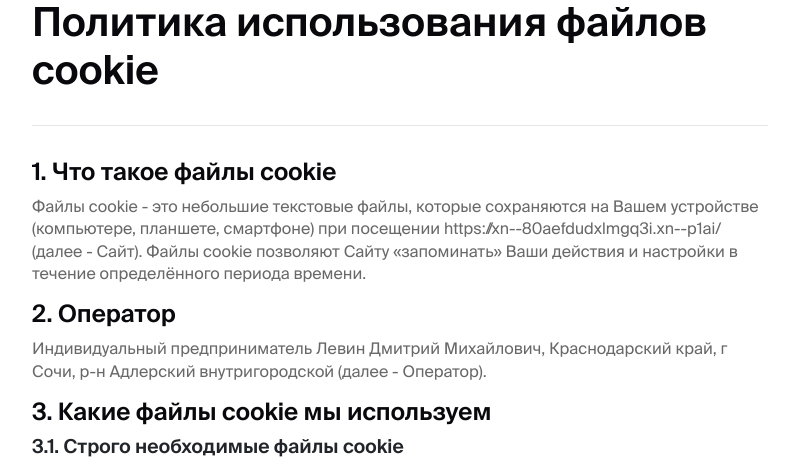
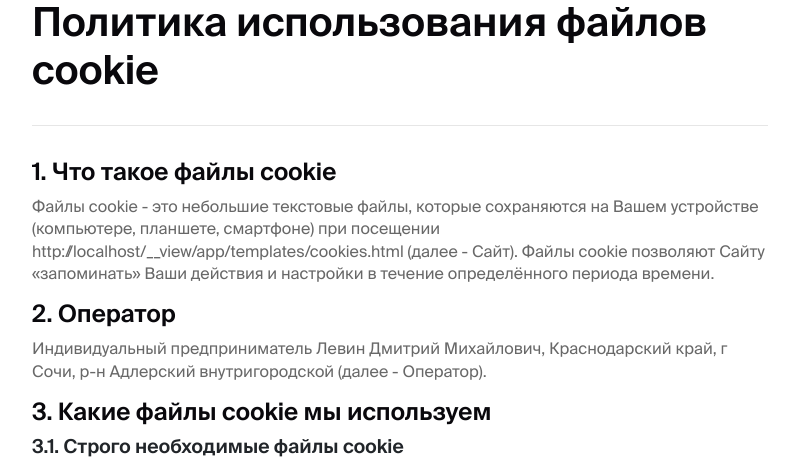
Before and after one commit to Uk-Kirya/losit_landing, a Python web app: template app/templates/cookies.html in a window 1280 px wide. Shown: the part 184-651 px from the top of the page, without its empty margins (50-846 px from the left). Run offline with Jinja, Linux system fonts and the light colour scheme; the template is opened without the code that fills it, so the values that code supplies are empty.

Commit message:
Исправил баг в политике

```diff
--- a/app/templates/cookies.html
+++ b/app/templates/cookies.html
@@ -106,7 +106,8 @@
                 <div class="col-lg-8">
                     <h2>1. Что такое файлы cookie</h2>
                     <p>
-                        Файлы cookie - это небольшие текстовые файлы, которые сохраняются на Вашем устройстве (компьютере, планшете, смартфоне) при посещении https://xn--80aefdudxlmgq3i.xn--p1ai/ (далее - Сайт). Файлы cookie позволяют Сайту «запоминать» Ваши действия и настройки в течение определённого периода времени.
+                        Файлы cookie - это небольшие текстовые файлы, которые сохраняются на Вашем устройстве (компьютере, планшете, смартфоне) при посещении
+                        {{ request.base_url }} (далее - Сайт). Файлы cookie позволяют Сайту «запоминать» Ваши действия и настройки в течение определённого периода времени.
                     </p>
 
                     <h2>2. Оператор</h2>
--- a/app/templates/policy.html
+++ b/app/templates/policy.html
@@ -122,7 +122,7 @@
                     <p>
                         <strong>1.2.</strong> Настоящая Политика применяется ко всей информации,
                         которую Оператор может получить о посетителях веб-сайта
-                        <a href="{{ request.base_url }}">https://los-it.ru</a>.
+                        <a href="{{ request.base_url }}">{{ request.base_url }}</a>.
                     </p>
 
                     <h2>2. Основные понятия</h2>
```
